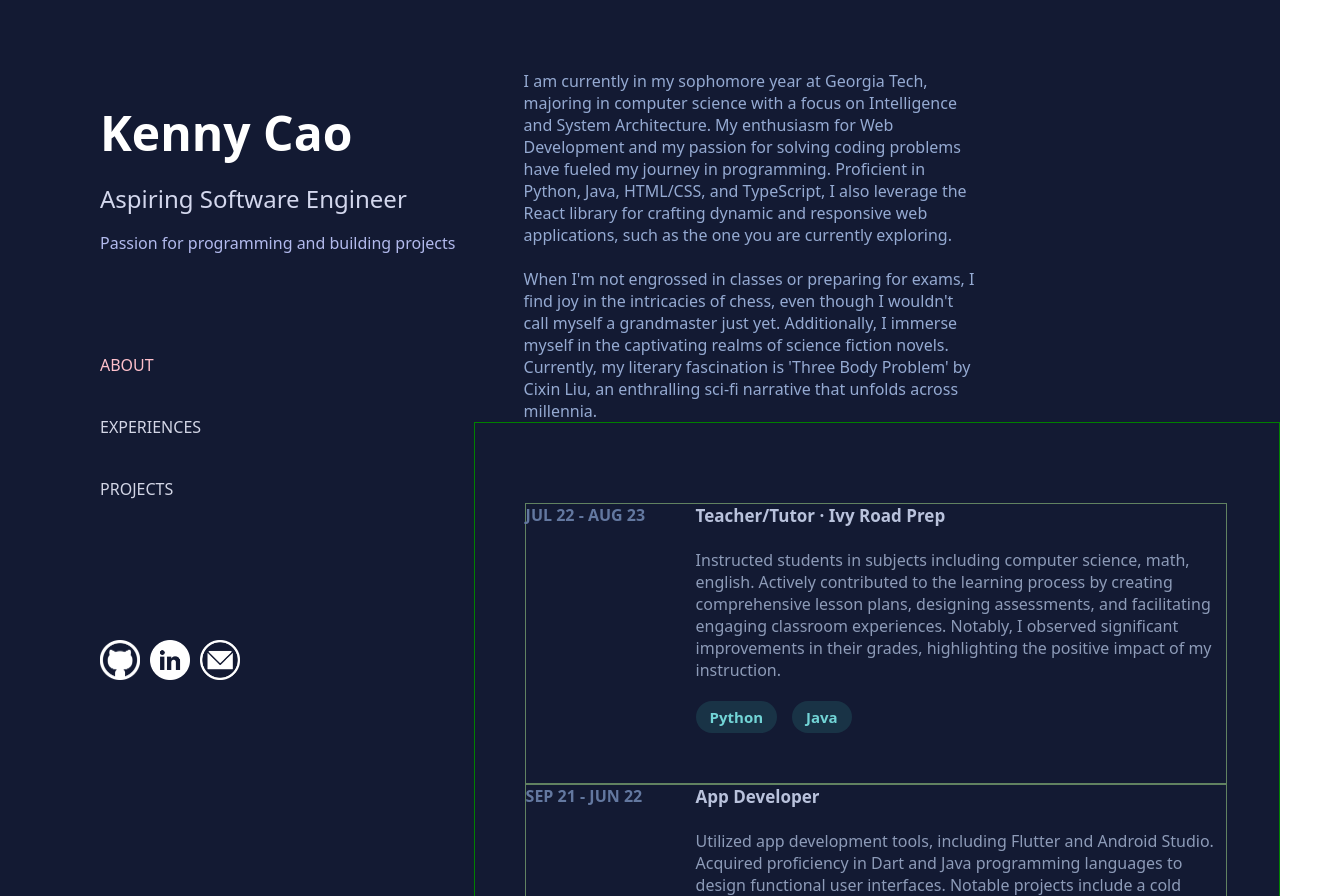
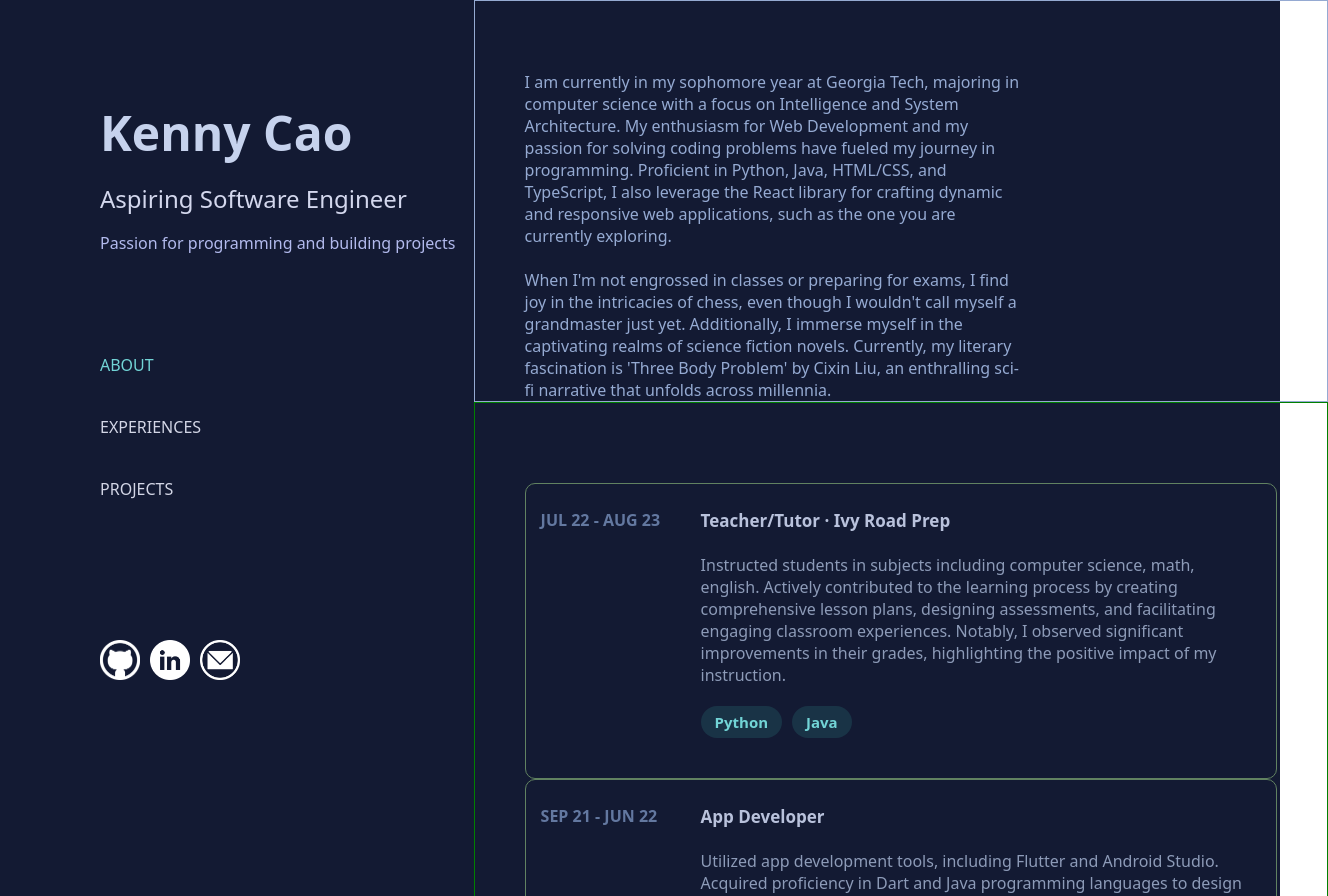
Before and after one commit to kcao0918/personal-website, a React (Create React App) app: page / in a window 1280 px wide. Shown: the top 896 px of the page, 1328 px wide, since content can reach past the window. Built offline with nearby package versions, Linux system fonts and the light colour scheme.

Commit message:
added hover effect

```diff
--- a/src/components/About.module.css
+++ b/src/components/About.module.css
@@ -3,4 +3,6 @@
   padding-left: 50px;
   padding-right: 300px;
   padding-top: 70px;
+  border: #95aad2 solid 1px;
+  margin-top: 0px;
 }
--- a/src/components/Experiences.module.css
+++ b/src/components/Experiences.module.css
@@ -1,27 +1,33 @@
 .ExpContainer {
   padding-top: 80px;
   padding-left:50px;
+  padding-right:50px;
   border-width: 1px;
   border-style: solid;
   border-color: green;
 }
 
 .Item {
-  width:700px;
-  padding-bottom: 50px;
+  width:750px;
+  padding-top: 25px;
+  padding-bottom: 40px;
   border-width: 1px;
   border-style: solid;
   border-color: rgb(97, 130, 97);
   display: flex;
+  transition: background-color 0.3s ease;
+  border-radius: 10px;
 }
 
 .Item:hover {
   cursor: pointer;
+  background-color: rgba(255, 255, 255, 0.05);
 }
 
 .ItemDate {
+  padding-left: 15px;
   min-width: 150px;
-  margin-right: 20px;
+  margin-right: 10px;
   color: #6378a0;
   font-weight: bold;
 }
@@ -32,8 +38,13 @@
   font-size: 17px;
 }
 
+.Item:hover .ItemPosition {
+  color:#72d4d6;
+}
+
 .ItemBody {
   color: #8d9bb8;
+  padding-right: 30px;
 }
 
 .TechList {
@@ -42,11 +53,11 @@
 }
 
 .TechStack {
-  margin-right: 15px;
+  margin-right: 10px;
   color: #72d4d6;
   background-color: #193346;
   padding: 6px 14px;
   font-size: 15px;
   border-radius: 40px;
-  font-weight: bold;
+  font-weight:  600;
 }
--- a/src/components/Experiences.tsx
+++ b/src/components/Experiences.tsx
@@ -25,6 +25,13 @@ const Experiences = () => {
         "Qubit by Qubit participant, engaging in quantum computing education programs. Acquired foundational knowledge and practical skills in quantum computing principles. Collaborated on hands-on activities and coding exercises to advance proficiency in this emerging field.",
       techstack: ["Python"],
     },
+    {
+      date: "JUL 21 - AUG 21",
+      position: "Office Assistant · SONYC",
+      description:
+        "Operated the campus bazaar, streamlining student point exchanges for items and organizing engaging classroom events. Assisted in daily document preparation and filing for efficient office management.",
+      techstack: ["Google Suites"],
+    },
   ];
   return (
     <div className={styles.ExpContainer}>
--- a/src/components/Info.module.css
+++ b/src/components/Info.module.css
@@ -1,4 +1,5 @@
 .InfoContainer {
   padding-left: 37vw;
   scroll-behavior: smooth;
+  margin-top: 0px;
 }
--- a/src/components/Overview.module.css
+++ b/src/components/Overview.module.css
@@ -7,14 +7,11 @@
   position: fixed;
 }
 
-.active {
-  color: pink;
-}
-
 .Name {
   font-size: 3rem;
   font-weight: bold;
   padding-bottom: 0px;
+  color: #c6d2ed;
 }
 
 .Role {
--- a/src/components/Overview.tsx
+++ b/src/components/Overview.tsx
@@ -15,8 +15,7 @@ const Overview = () => {
 
       <div className={styles.Menu}>
         <Link
-          activeClass="active"
-          activeStyle={{ color: "pink" }}
+          activeStyle={{ color: "#72d4d6" }}
           to="about"
           spy={true}
           smooth={true}
@@ -26,7 +25,7 @@ const Overview = () => {
           About
         </Link>
         <Link
-          activeStyle={{ color: "pink" }}
+          activeStyle={{ color: "#72d4d6" }}
           to="experiences"
           spy={true}
           smooth={true}
@@ -36,7 +35,7 @@ const Overview = () => {
           Experiences
         </Link>
         <Link
-          activeStyle={{ color: "pink" }}
+          activeStyle={{ color: "#72d4d6" }}
           to="projects"
           spy={true}
           smooth={true}
```
